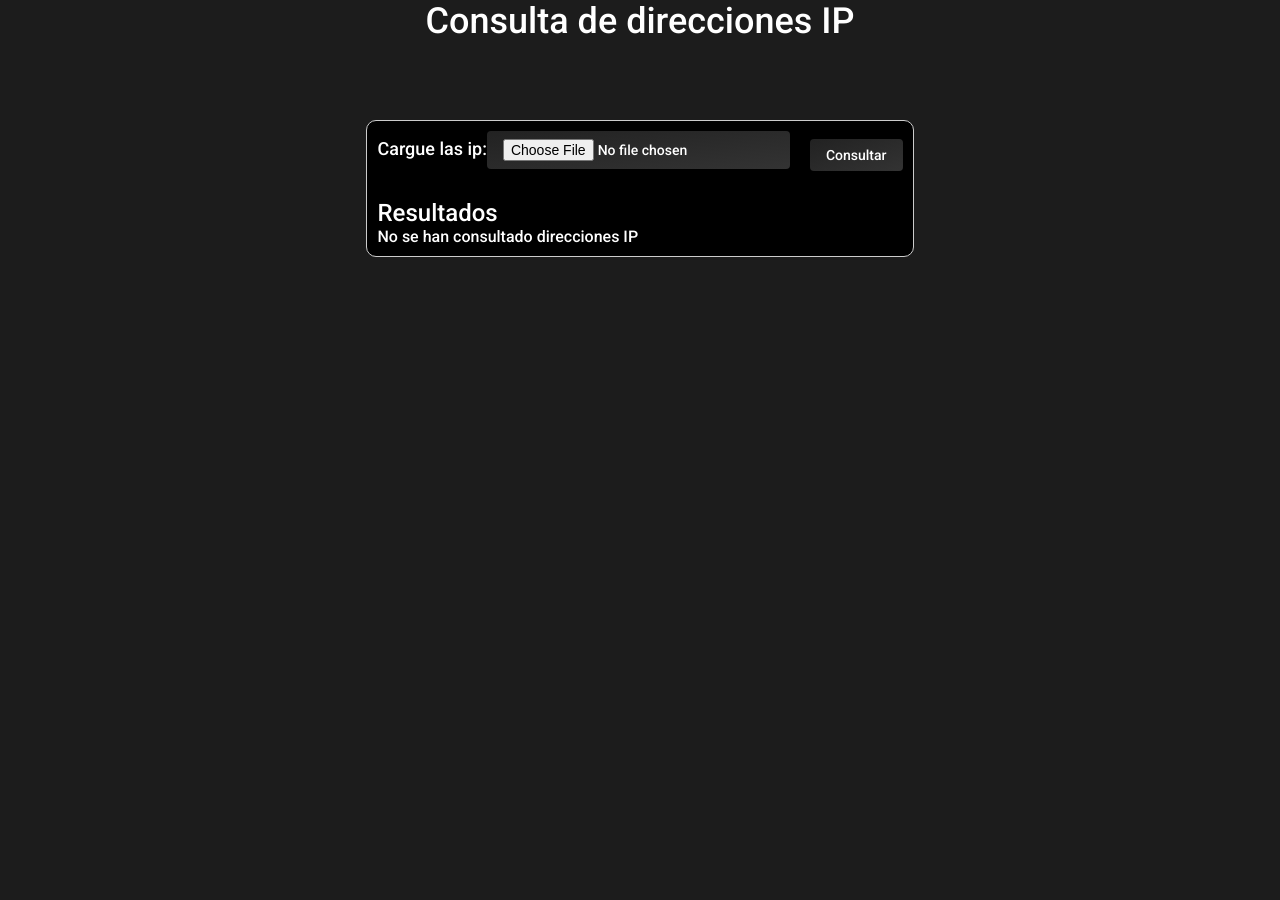
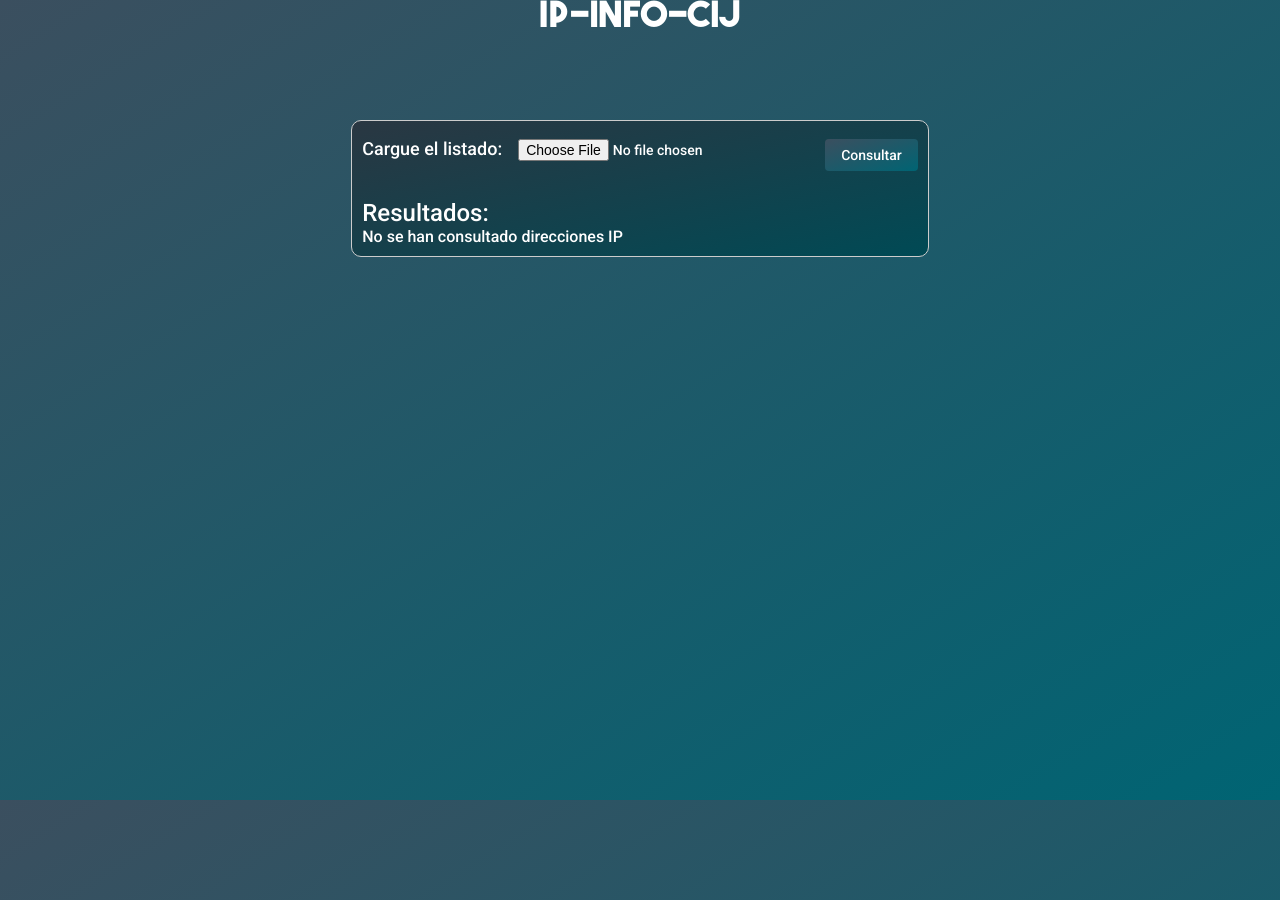
Before and after one commit to CIJ-GID/Consultas-IP, a React (Create React App) app: page / in a window 1280 px wide. Built offline with nearby package versions, Linux system fonts and the light colour scheme.

Commit message:
mejora grafica

```diff
--- a/public/index.html
+++ b/public/index.html
@@ -8,7 +8,7 @@
     <link rel="manifest" href="%PUBLIC_URL%/manifest.json" />
     <link rel="stylesheet" href="https://fonts.googleapis.com/css?family=Roboto:300,400,500,700&display=swap" />
 
-    <title>Consulta de direcciones IP</title>
+    <title>IPinfoCIJ</title>
   </head>
   <body>
 <div id="root">
--- a/src/App.js
+++ b/src/App.js
@@ -49,18 +49,18 @@ function App() {
 
   return (
     <div className="container">
-      <h1 className="title">Consulta de direcciones IP</h1>
+      <h1 className="title" style={{ fontFamily: 'My Font' }}>IP-info-CIJ</h1>
       <div className="result-box">
         <form onSubmit={handleFileSubmit}>
           <label>
-            Cargue las ip:⁯⁯⁯⁯
+            Cargue el listado:⁯⁯⁯⁯
             <input type="file" onChange={handleFileChange} className="input-file" />
           </label>
           <button type="submit" className="small-button">
             Consultar
           </button>
         </form>
-        <h2 className="subtitle">Resultados</h2>
+        <h2 className="subtitle">Resultados:</h2>
         {ipList.length > 0 ? (
           <>
             <button onClick={handleDownload} className="small-button">
--- a/src/index.css
+++ b/src/index.css
@@ -166,7 +166,7 @@ button[type="button"]:disabled {
 button[type="submit"] {
   font-size: 14px;
   padding: 8px 16px;
-  background: linear-gradient(to bottom right, #222, #333);
+  background: linear-gradient(to bottom right, #3B4F5F, #006473);
   color: #fff;
   border: none;
   border-radius: 4px;
@@ -187,12 +187,11 @@ h1 {
 
 }
 body {
-  background: #1c1c1c
+  background: linear-gradient(to bottom right, #3B4F5F, #006473);
 }
 .input-file {
   font-size: 14px;
   padding: 8px 16px;
-  background: linear-gradient(to bottom right, #222, #333);
   color: #fff;
   border: none;
   border-radius: 4px;
@@ -200,13 +199,10 @@ body {
   transition: all 0.2s ease-in-out;
 }
 
-.input-file:hover {
-  background-color: #ccc;
-}
 .small-button {
   font-size: 14px;
   padding: 8px 16px;
-  background: linear-gradient(to bottom right, #222, #333);
+  background: linear-gradient(to bottom right, #3B4F5F, #006473);
   color: #fff;
   border: none;
   border-radius: 4px;
@@ -214,7 +210,7 @@ body {
   transition: all 0.2s ease-in-out;
 }
 .result-box {
-  background-color: #000000;
+  background: linear-gradient(to bottom right, #2a3742, #004a55);
   border: 1px solid #ccc;
   border-radius: 10px;
   padding: 10px;
@@ -226,3 +222,26 @@ html {
 html {
   overflow-y: hidden;
 }
+.ip-list {
+  margin-top: 20px;
+  border: 1px solid #ccc;
+  padding: 10px;
+}
+
+.ip-list div {
+  margin-bottom: 20px;
+}
+
+.ip-list ul {
+  margin-top: 10px;
+  margin-bottom: 10px;
+}
+
+.ip-list li {
+  list-style: none;
+  margin-bottom: 5px;
+}
+@font-face {
+  font-family: 'My Font';
+  src: url('fuentes/THEBOLDFONT 2022.otf') format('opentype');
+}
```
Also changed, not shown: src/fuentes/THEBOLDFONT 2022.otf (added).
